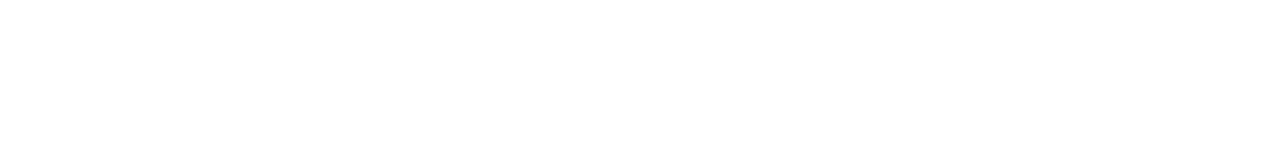
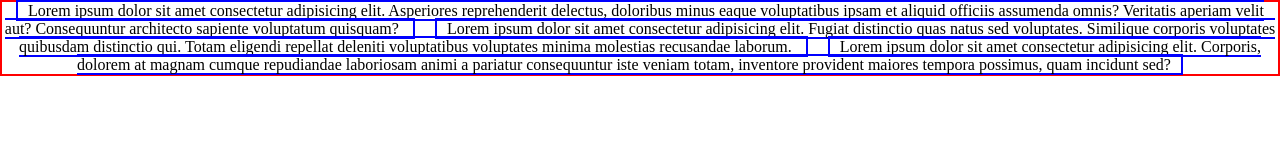
Before and after one commit to igorandradecavalcante/display-inline, a plain HTML site: page index.html in a window 1280 px wide. Drawn offline with Linux system fonts and the light colour scheme.

Commit message:
atividade finalizada

```diff
--- a/index.html
+++ b/index.html
@@ -4,9 +4,20 @@
     <meta charset="UTF-8">
     <meta http-equiv="X-UA-Compatible" content="IE=edge">
     <meta name="viewport" content="width=device-width, initial-scale=1.0">
+    <link rel="stylesheet" href="style.css">
     <title>Display Inline</title>
 </head>
 <body>
-
+    <main>
+        <div>
+            Lorem ipsum dolor sit amet consectetur adipisicing elit. Asperiores reprehenderit delectus, doloribus minus eaque voluptatibus ipsam et aliquid officiis assumenda omnis? Veritatis aperiam velit aut? Consequuntur architecto sapiente voluptatum quisquam?
+        </div>
+        <div>
+            Lorem ipsum dolor sit amet consectetur adipisicing elit. Fugiat distinctio quas natus sed voluptates. Similique corporis voluptates quibusdam distinctio qui. Totam eligendi repellat deleniti voluptatibus voluptates minima molestias recusandae laborum.
+        </div>
+        <div>
+            Lorem ipsum dolor sit amet consectetur adipisicing elit. Corporis, dolorem at magnam cumque repudiandae laboriosam animi a pariatur consequuntur iste veniam totam, inventore provident maiores tempora possimus, quam incidunt sed?
+        </div>
+    </main>
 </body>
 </html>
--- /dev/null
+++ b/style.css
@@ -0,0 +1,17 @@
+* {
+    margin: 0;
+    padding: 0;
+    box-sizing: border-box;
+}
+
+main {
+    border: 2px solid red;
+    text-align: center;
+}
+
+div {
+    border: 2px solid blue;
+    display: inline;
+    margin-right: 20px;
+    padding-inline: 10px;
+}
```
